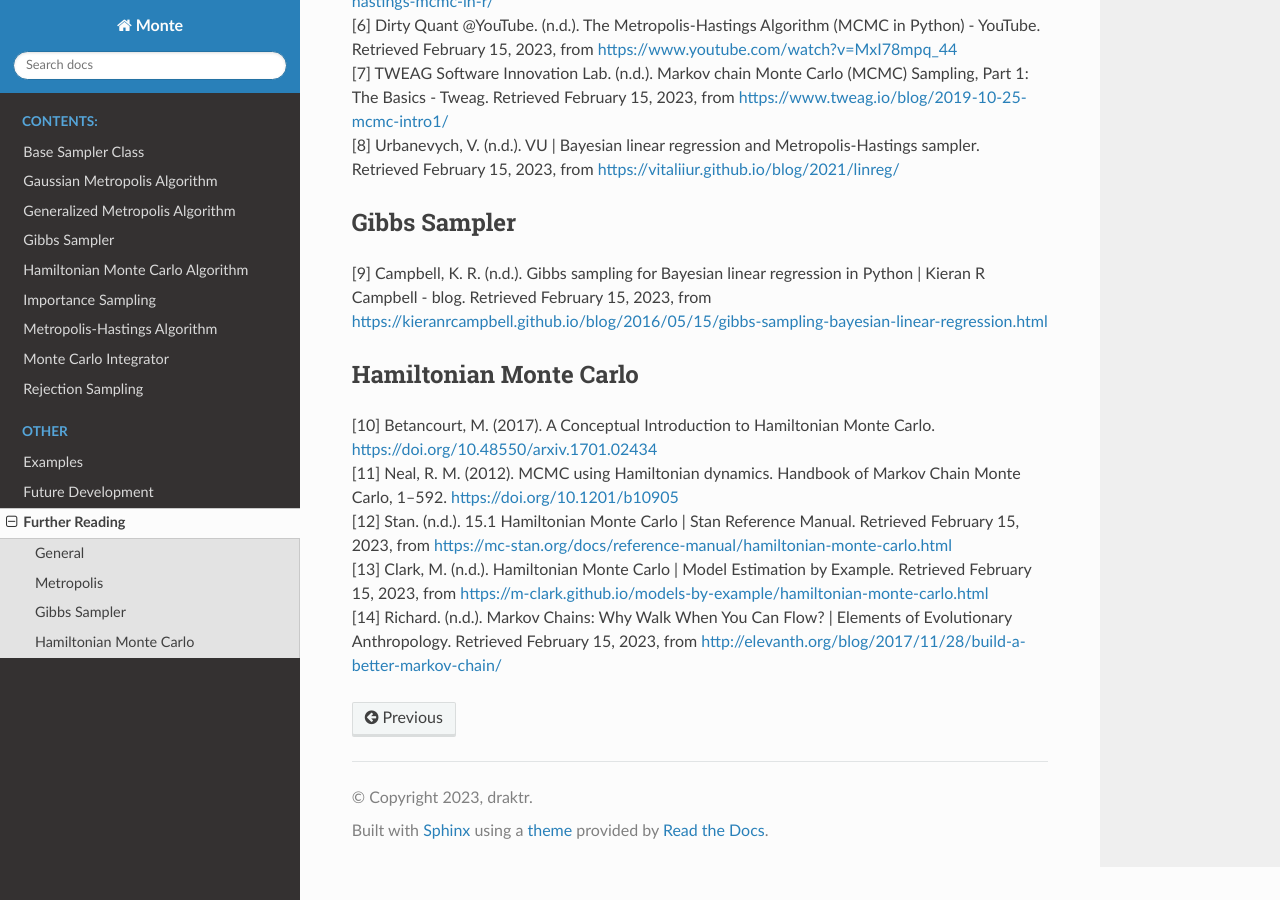
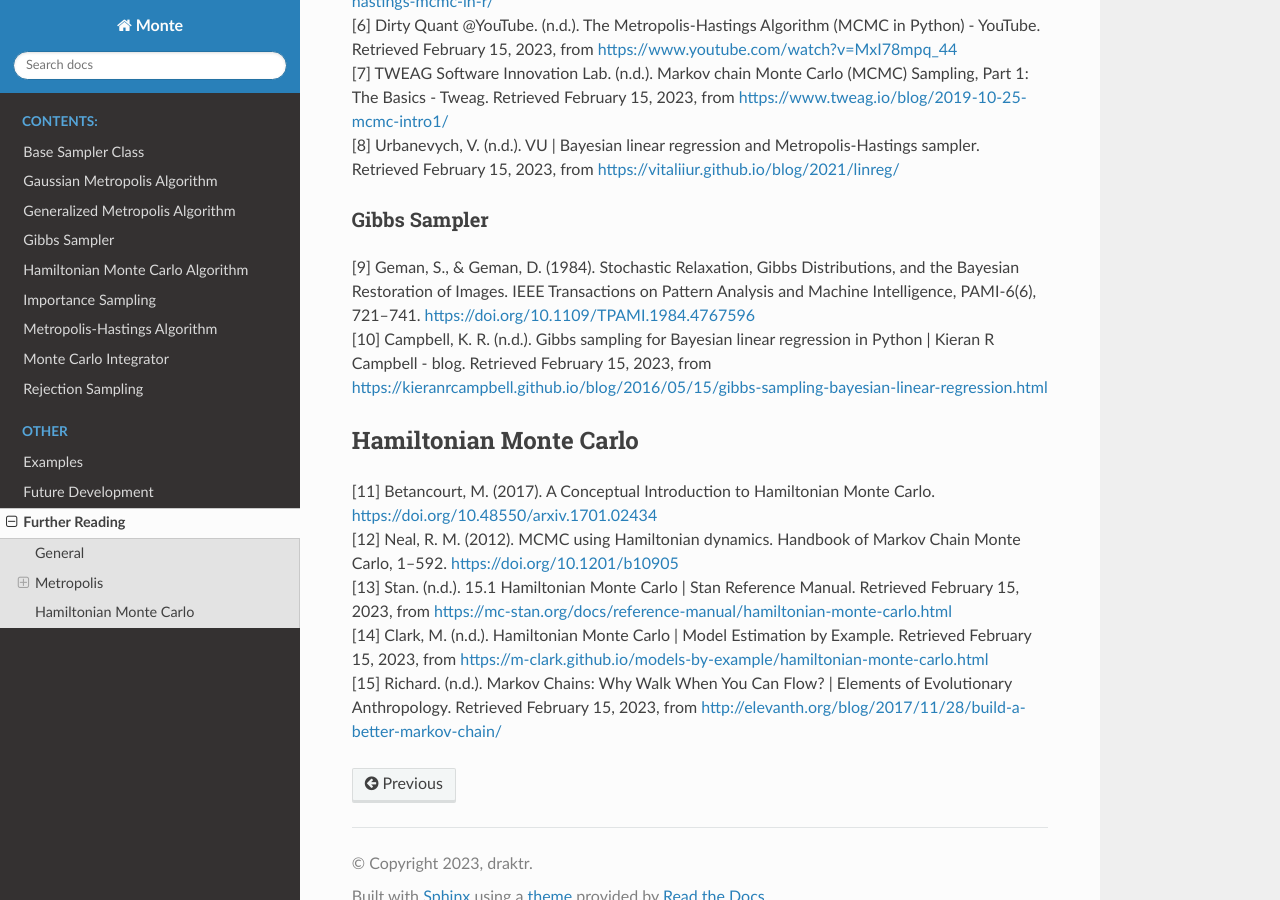
Before and after one commit to draktr/monte-library, a Sphinx documentation site: the page built from docs/further_reading.rst, in a window 1280 px wide and 900 px high, scrolled down 643 px. Built offline with Sphinx 7.4.7 and the Read the Docs theme 2.0.0, drawn with Linux system fonts in a browser that asks for light colours.

Commit message:
Added original Gibbs sampling paper to further reading

```diff
--- a/docs/further_reading.rst
+++ b/docs/further_reading.rst
@@ -38,26 +38,30 @@
   https://vitaliiur.github.io/blog/2021/linreg/
 
 Gibbs Sampler
--------------
+~~~~~~~~~~~~~
 
-[9] Campbell, K. R. (n.d.). Gibbs sampling for Bayesian linear
-regression in Python \| Kieran R Campbell - blog. Retrieved February 15,
-2023, from
-https://kieranrcampbell.github.io/blog/2016/05/15/gibbs-sampling-bayesian-linear-regression.html
+| [9] Geman, S., & Geman, D. (1984). Stochastic Relaxation, Gibbs
+  Distributions, and the Bayesian Restoration of Images. IEEE
+  Transactions on Pattern Analysis and Machine Intelligence, PAMI-6(6),
+  721–741. https://doi.org/10.1109/TPAMI.1984.4767596
+| [10] Campbell, K. R. (n.d.). Gibbs sampling for Bayesian linear
+  regression in Python \| Kieran R Campbell - blog. Retrieved February
+  15, 2023, from
+  https://kieranrcampbell.github.io/blog/2016/05/15/gibbs-sampling-bayesian-linear-regression.html
 
 Hamiltonian Monte Carlo
 -----------------------
 
-| [10] Betancourt, M. (2017). A Conceptual Introduction to Hamiltonian
+| [11] Betancourt, M. (2017). A Conceptual Introduction to Hamiltonian
   Monte Carlo. https://doi.org/10.48550/arxiv.1701.02434
-| [11] Neal, R. M. (2012). MCMC using Hamiltonian dynamics. Handbook of
+| [12] Neal, R. M. (2012). MCMC using Hamiltonian dynamics. Handbook of
   Markov Chain Monte Carlo, 1–592. https://doi.org/10.1201/b10905
-| [12] Stan. (n.d.). 15.1 Hamiltonian Monte Carlo \| Stan Reference
+| [13] Stan. (n.d.). 15.1 Hamiltonian Monte Carlo \| Stan Reference
   Manual. Retrieved February 15, 2023, from
   https://mc-stan.org/docs/reference-manual/hamiltonian-monte-carlo.html
-| [13] Clark, M. (n.d.). Hamiltonian Monte Carlo \| Model Estimation by
+| [14] Clark, M. (n.d.). Hamiltonian Monte Carlo \| Model Estimation by
   Example. Retrieved February 15, 2023, from
   https://m-clark.github.io/models-by-example/hamiltonian-monte-carlo.html
-| [14] Richard. (n.d.). Markov Chains: Why Walk When You Can Flow? \|
+| [15] Richard. (n.d.). Markov Chains: Why Walk When You Can Flow? \|
   Elements of Evolutionary Anthropology. Retrieved February 15, 2023,
   from http://elevanth.org/blog/2017/11/28/build-a-better-markov-chain/
```
Also changed, not shown: README.md (+11 -10 lines).
